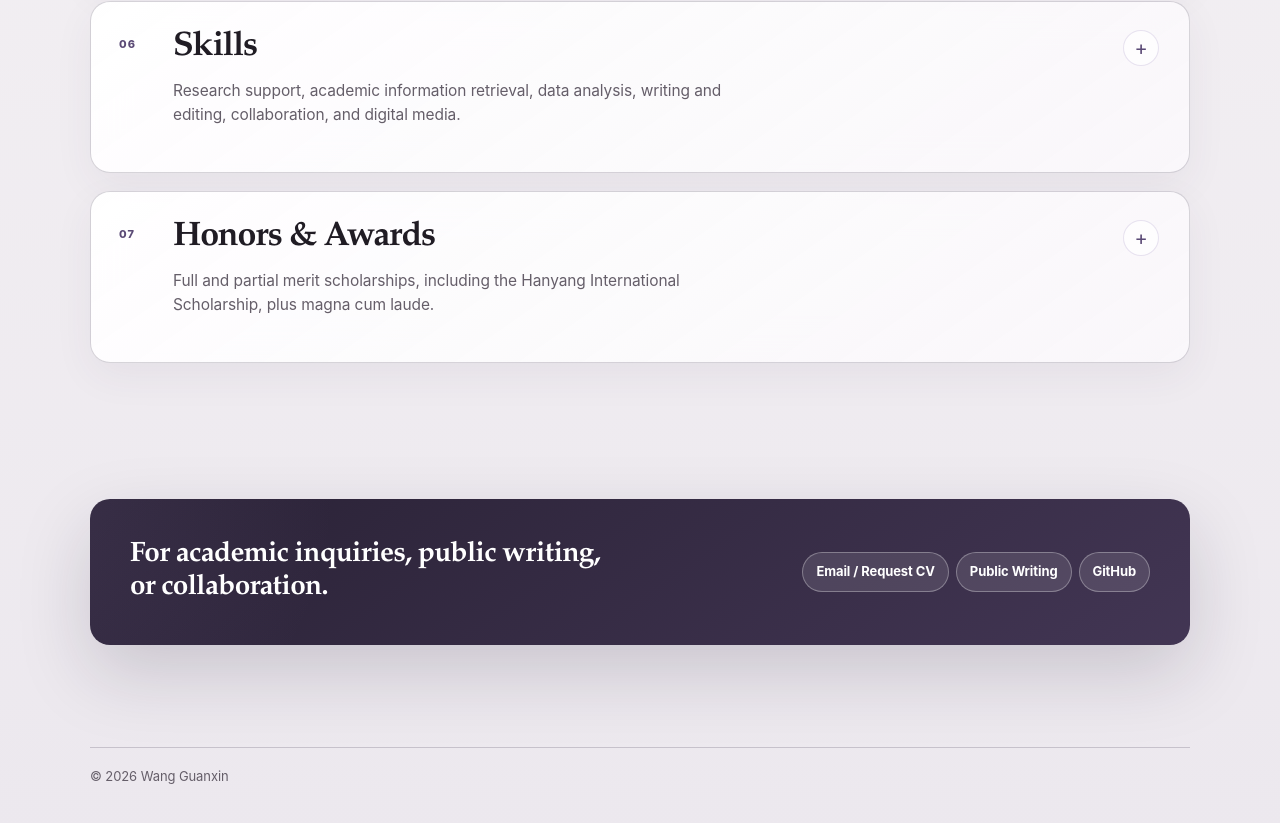
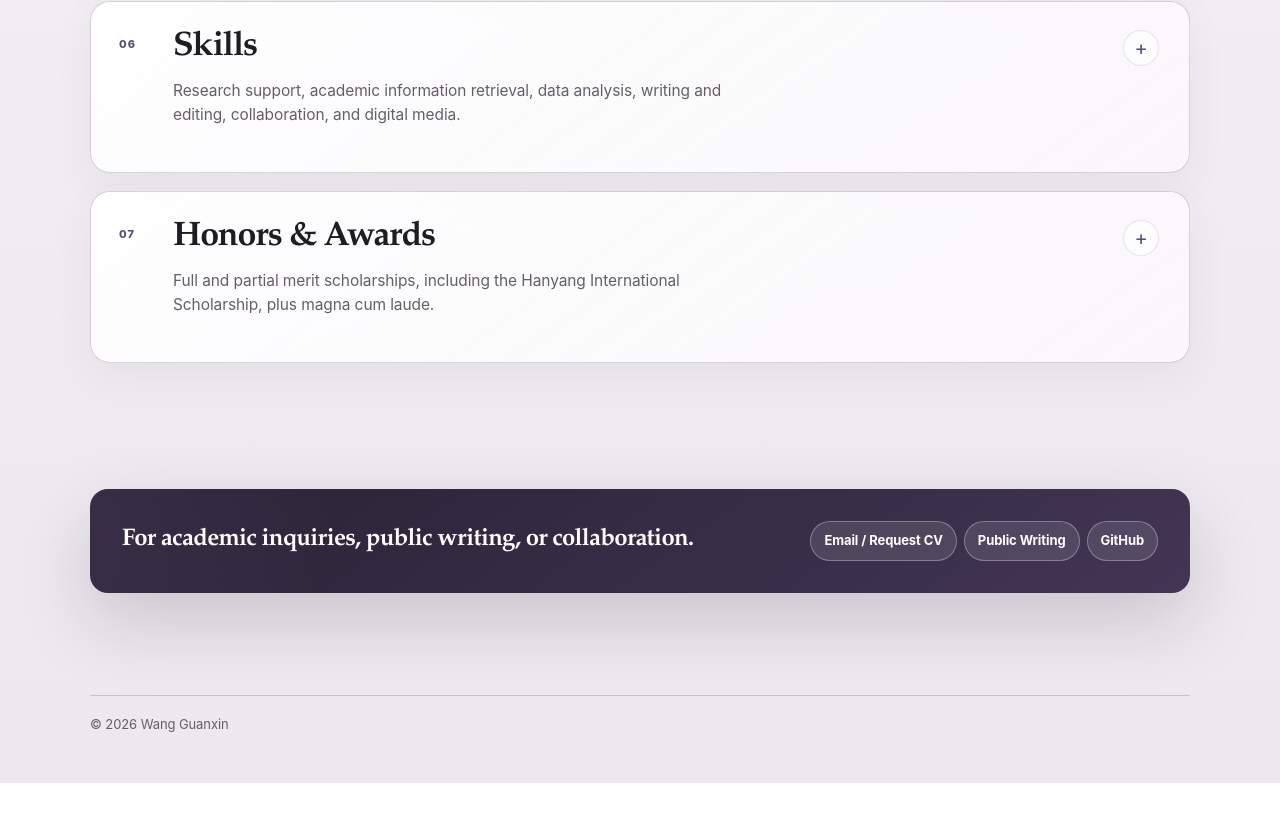
Before and after one commit to picapica2025/sociologist.github.io, a plain HTML site: page index.html in a window 1280 px wide. Shown: the part 1713-2536 px from the top of the page. After the commit the page ends 2496 px from the top, so only its background shows below. Drawn offline with Linux system fonts and the light colour scheme.

Commit message:
Keep contact heading compact and on one line

```diff
--- a/index.html
+++ b/index.html
@@ -350,14 +350,14 @@
     .card-details li strong { color: var(--ink); font-weight: 700; }
     .card-details li::before { content: ""; position: absolute; left: 0; top: .66em; width: 5px; height: 5px; border-radius: 50%; background: var(--lavender); }
 
-    .contact-section { padding: 58px 0 0; }
+    .contact-section { padding: 48px 0 0; }
     .contact-panel {
       display: grid;
       grid-template-columns: minmax(0, 1fr) auto;
-      gap: 28px;
+      gap: 22px;
       align-items: center;
-      padding: clamp(24px, 4vw, 40px);
-      border-radius: 20px;
+      padding: clamp(16px, 3vw, 32px);
+      border-radius: 18px;
       color: #fff;
       background:
         radial-gradient(circle at 12% 8%, rgba(151,128,183,.18), transparent 22rem),
@@ -367,12 +367,13 @@
       box-shadow: 0 28px 72px rgba(32,24,47,.17);
     }
     .contact-panel h2 {
-      max-width: 480px;
+      max-width: none;
       margin: 0;
-      font-size: clamp(21px, 2.2vw, 28px);
+      font-size: clamp(10.5px, 3.2vw, 24px);
       font-weight: 600;
-      line-height: 1.18;
-      letter-spacing: -.025em;
+      line-height: 1.15;
+      letter-spacing: -.03em;
+      white-space: nowrap;
     }
     .contact-links { display: flex; flex-wrap: wrap; justify-content: flex-end; gap: 7px; }
     .contact-links a {
@@ -476,8 +477,8 @@
       .card-icon { width: 32px; height: 32px; }
       .profile-card[open] .card-details ul { grid-template-columns: 1fr; gap: 12px; }
       .card-details { --details-bottom: 24px; padding-right: 20px; padding-left: 62px; }
-      .contact-section { padding-top: 44px; }
-      .contact-panel { gap: 18px; border-radius: 18px; }
+      .contact-section { padding-top: 36px; }
+      .contact-panel { gap: 14px; border-radius: 16px; }
       .contact-links a { flex: 1 1 auto; justify-content: center; }
     }
 
```
